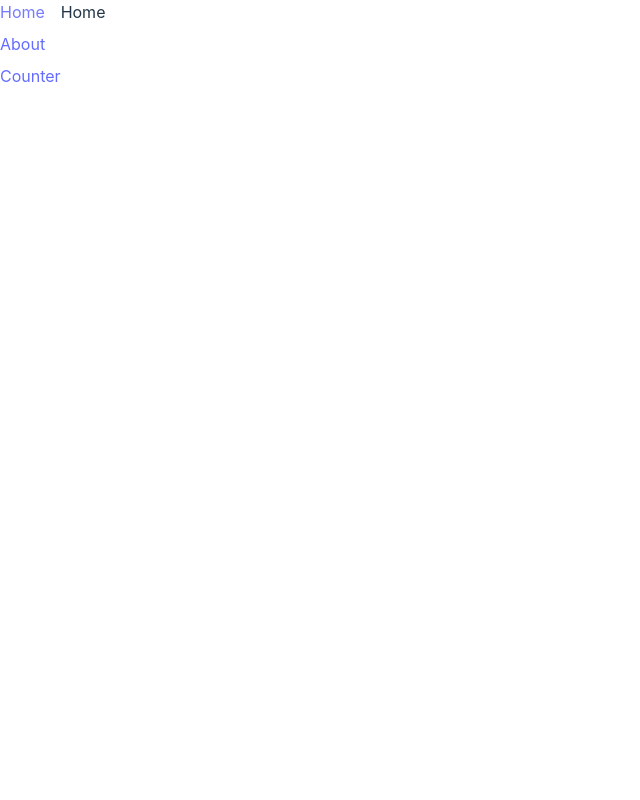
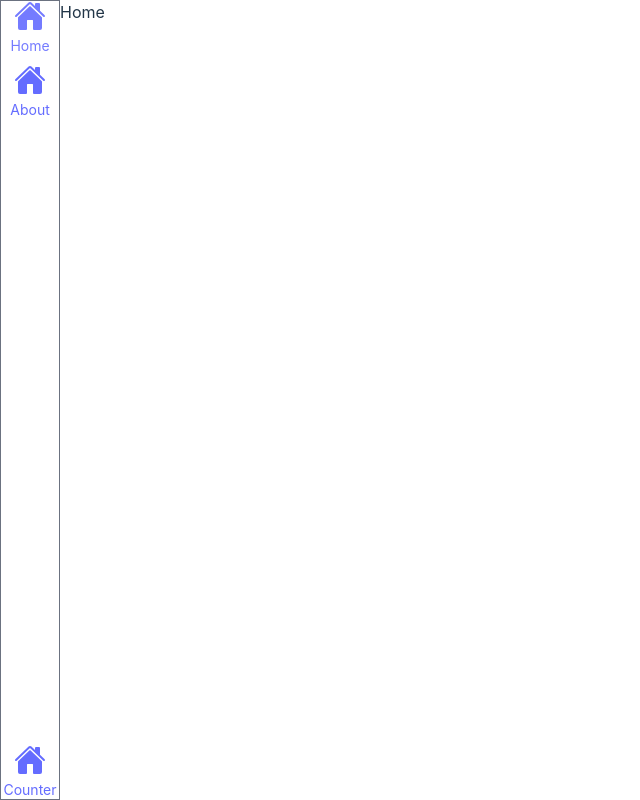
Before and after one commit to Snaptime23/snaptime-web, a React (Vite) app: page / in a window 1280 px wide. Shown: the whole page, without its empty margins (0-640 px from the left). Built offline with nearby package versions, Linux system fonts and the light colour scheme.

Commit message:
feat: ✨ add tabbar component

```diff
--- a/src/components/TabBar.tsx
+++ b/src/components/TabBar.tsx
@@ -1,22 +1,38 @@
 import { FC } from 'react';
+import { IoHome } from 'react-icons/io5';
 import { Link } from 'react-router-dom';
+import { Spacer } from '../utils/Spacer.tsx';
+import { TabBarIcon } from './TabBarIcon.tsx';
 
 const TabBarHorizontal: FC = () => {
   return (
-    <nav className="flex flex-row gap-2">
-      <Link to="/">Home</Link>
-      <Link to="/about">About</Link>
-      <Link to="/counter">Counter</Link>
+    <nav className="debug-outline flex flex-row justify-between gap-2 px-4">
+      <Link to="/">
+        <TabBarIcon icon={<IoHome size={32} />} label="Home"></TabBarIcon>
+      </Link>
+      <Link to="/about">
+        <TabBarIcon icon={<IoHome size={32} />} label="About"></TabBarIcon>
+      </Link>
+      <Link to="/counter">
+        <TabBarIcon icon={<IoHome size={32} />} label="Counter"></TabBarIcon>
+      </Link>
     </nav>
   );
 };
 
 const TabBarVertical: FC = () => {
   return (
-    <nav className="flex flex-col gap-2">
-      <Link to="/">Home</Link>
-      <Link to="/about">About</Link>
-      <Link to="/counter">Counter</Link>
+    <nav className="debug-outline flex flex-col gap-2">
+      <Link to="/">
+        <TabBarIcon icon={<IoHome size={32} />} label="Home"></TabBarIcon>
+      </Link>
+      <Link to="/about">
+        <TabBarIcon icon={<IoHome size={32} />} label="About"></TabBarIcon>
+      </Link>
+      <Spacer></Spacer>
+      <Link to="/counter">
+        <TabBarIcon icon={<IoHome size={32} />} label="Counter"></TabBarIcon>
+      </Link>
     </nav>
   );
 };
--- /dev/null
+++ b/src/components/TabBarIcon.tsx
@@ -0,0 +1,20 @@
+import { FC, ReactNode } from 'react';
+
+const TabBarIcon: FC<{
+  icon?: ReactNode;
+  label?: string;
+  align?: 'vertical' | 'horizontal';
+}> = (props) => {
+  return (
+    <div
+      className={
+        'flex items-center gap-1' + ' ' + (props.align === 'horizontal' ? 'h-[60px] flex-row' : 'w-[60px] flex-col')
+      }
+    >
+      {props.icon}
+      <div className="break-all text-center text-sm">{props.label}</div>
+    </div>
+  );
+};
+
+export { TabBarIcon };
--- a/src/index.scss
+++ b/src/index.scss
@@ -1,6 +1,8 @@
 @tailwind base;
 @tailwind components;
 @tailwind utilities;
+
+@import './styles/debug.scss';
 
 :root {
   font-family: Inter, system-ui, Avenir, Helvetica, Arial, sans-serif;
--- /dev/null
+++ b/src/styles/debug.scss
@@ -0,0 +1,3 @@
+.debug-outline {
+  @apply outline outline-1 -outline-offset-1 outline-gray-500;
+}
--- /dev/null
+++ b/src/utils/Spacer.tsx
@@ -0,0 +1,7 @@
+import { FC } from 'react';
+
+const Spacer: FC = () => {
+  return <div className="flex-1"></div>;
+};
+
+export { Spacer };
```
